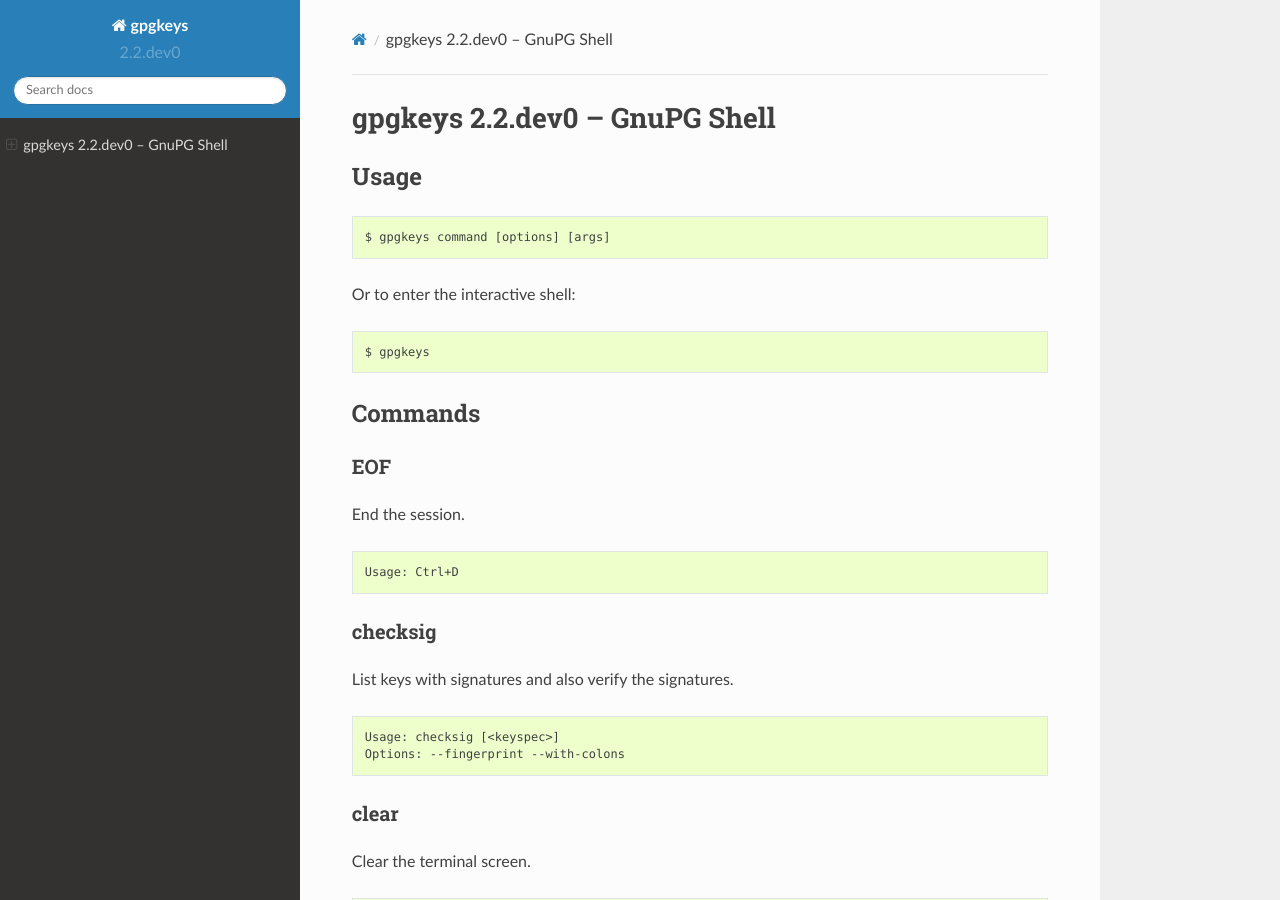
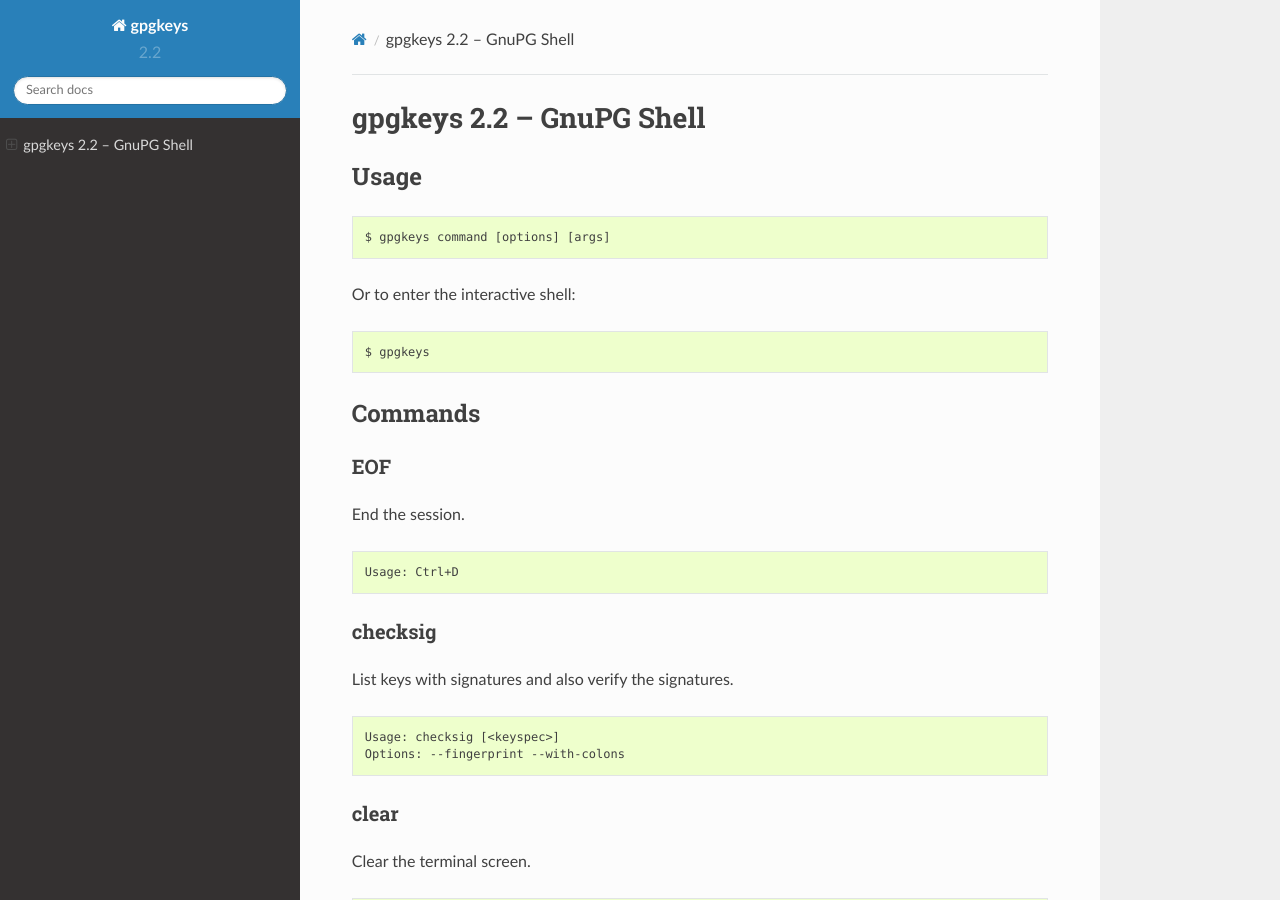
Before and after one commit to stefanholek/gpgkeys, a Sphinx documentation site: the page built from docs/index.rst, in a window 1280 px wide and 900 px high. Built offline with Sphinx 7.4.7 and the Read the Docs theme 2.0.0, drawn with Linux system fonts in a browser that asks for light colours.

Commit message:
Prepare gpgkeys 2.2.

```diff
--- a/CHANGES.rst
+++ b/CHANGES.rst
@@ -1,7 +1,7 @@
 Changelog
 =========
 
-2.2 - Unreleased
+2.2 - 2022-11-17
 ----------------
 
 - Upgrade to rl 3.1 and kmd 2.4.
--- a/docs/conf.py
+++ b/docs/conf.py
@@ -48,9 +48,9 @@
 # built documents.
 #
 # The full version, including alpha/beta/rc tags.
-release = '2.2.dev0'
+release = '2.2'
 # The short X.Y version.
-version = '2.2.dev0'
+version = '2.2'
 
 # The language for content autogenerated by Sphinx. Refer to documentation
 # for a list of supported languages.
```
